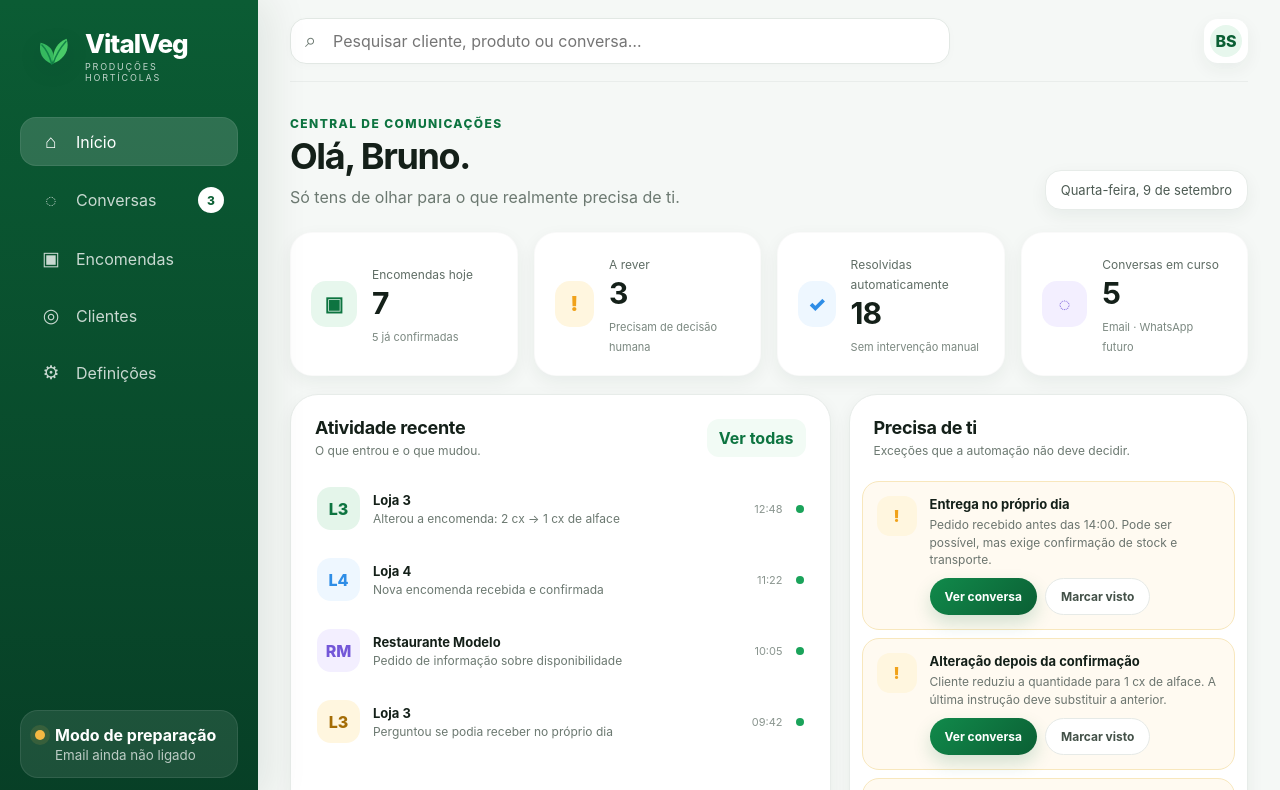
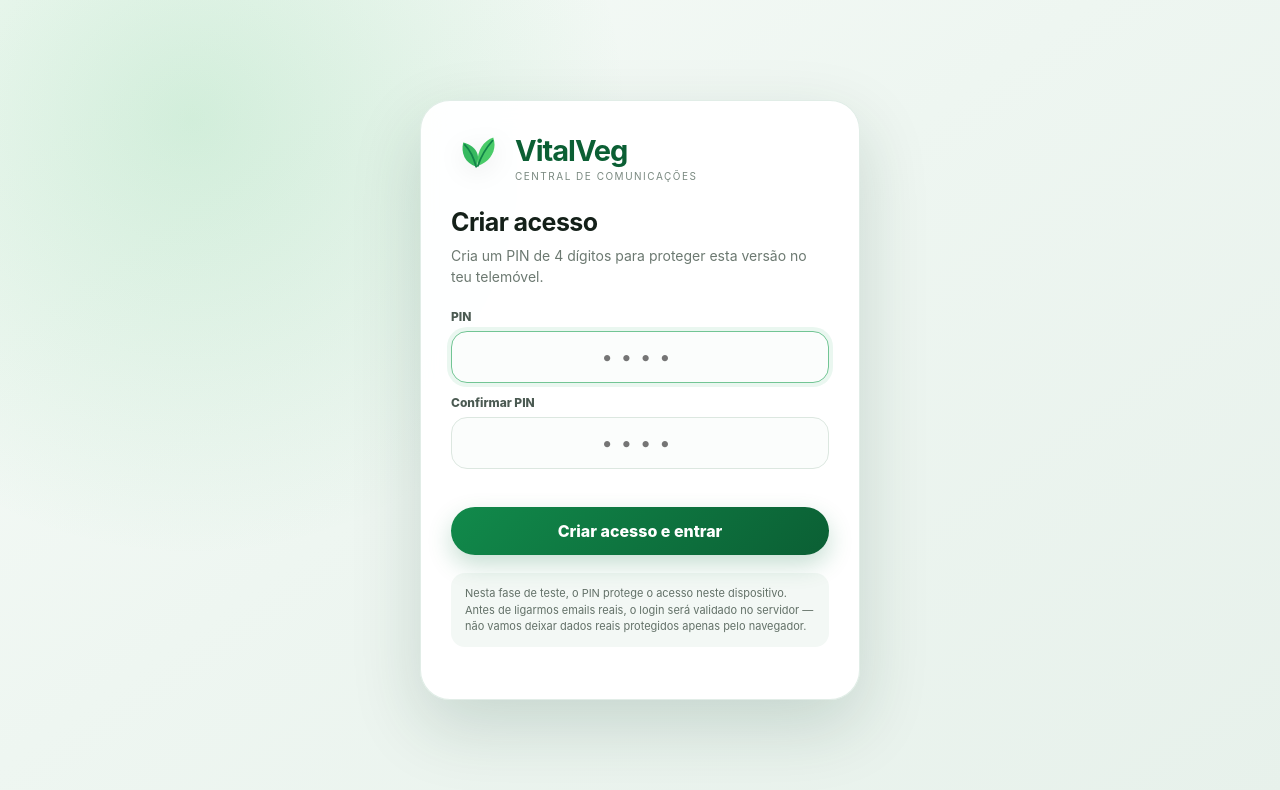
Before and after one commit to brunojosemariajoao-crypto/brunojosemariajoao-crypto.github.io, a plain HTML site: page index.html in a window 1280 px wide. Shown: the top 790 px of the page. Drawn offline with Linux system fonts and the light colour scheme.

Commit message:
Adicionar login local e botão de instalação visível

```diff
--- a/index.html
+++ b/index.html
@@ -7,9 +7,10 @@
   <meta name="description" content="Central VitalVeg — gestão inteligente de encomendas, conversas e entregas." />
   <link rel="manifest" href="manifest.json" />
   <link rel="stylesheet" href="styles.css" />
+  <link rel="stylesheet" href="auth.css" />
   <title>Central VitalVeg</title>
 </head>
-<body>
+<body class="auth-pending">
   <div id="appShell" class="app-shell">
     <aside class="sidebar">
       <div class="brand brand--desktop" aria-label="VitalVeg">
@@ -52,6 +53,7 @@
           <span class="search-icon">⌕</span>
           <input id="searchInput" type="search" placeholder="Pesquisar cliente, produto ou conversa…" />
         </div>
+        <button id="installAppBtn" class="install-app-button" type="button" aria-label="Instalar aplicação">⇩ <span>Instalar app</span></button>
         <button class="profile-button" aria-label="Perfil"><span>BS</span></button>
       </header>
 
@@ -142,7 +144,29 @@
     </nav>
   </div>
 
+  <div id="authGate" class="auth-gate" aria-modal="true" role="dialog">
+    <div class="auth-card">
+      <div class="auth-brand">
+        <svg class="brand-mark" viewBox="0 0 64 64" aria-hidden="true">
+          <path d="M31 44C17 39 12 27 15 14c13 3 23 13 16 30Z" fill="#36b95f"/>
+          <path d="M33 43C31 27 38 13 52 8c5 14-2 29-19 35Z" fill="#49cb68"/>
+          <path d="M31 44c-3-11-7-20-14-27M33 43c4-12 10-22 18-31" fill="none" stroke="#128449" stroke-width="2.2" stroke-linecap="round"/>
+        </svg>
+        <div class="auth-brand-copy"><strong>VitalVeg</strong><small>CENTRAL DE COMUNICAÇÕES</small></div>
+      </div>
+      <h1 id="authTitle">Entrar</h1>
+      <p id="authSubtitle">Acesso à Central VitalVeg.</p>
+      <div class="auth-field"><label for="authPin">PIN</label><input id="authPin" type="password" inputmode="numeric" maxlength="4" autocomplete="one-time-code" placeholder="••••" /></div>
+      <div id="authConfirmWrap" class="auth-field"><label for="authConfirmPin">Confirmar PIN</label><input id="authConfirmPin" type="password" inputmode="numeric" maxlength="4" placeholder="••••" /></div>
+      <div id="authError" class="auth-error"></div>
+      <button id="authSubmit" class="auth-primary" type="button">Entrar</button>
+      <button id="authReset" class="auth-secondary" type="button">Esqueci o PIN / repor neste dispositivo</button>
+      <p class="auth-note">Nesta fase de teste, o PIN protege o acesso neste dispositivo. Antes de ligarmos emails reais, o login será validado no servidor — não vamos deixar dados reais protegidos apenas pelo navegador.</p>
+    </div>
+  </div>
+
   <div id="toast" class="toast" role="status" aria-live="polite"></div>
+  <script src="auth.js"></script>
   <script src="app.js"></script>
 </body>
 </html>
```
